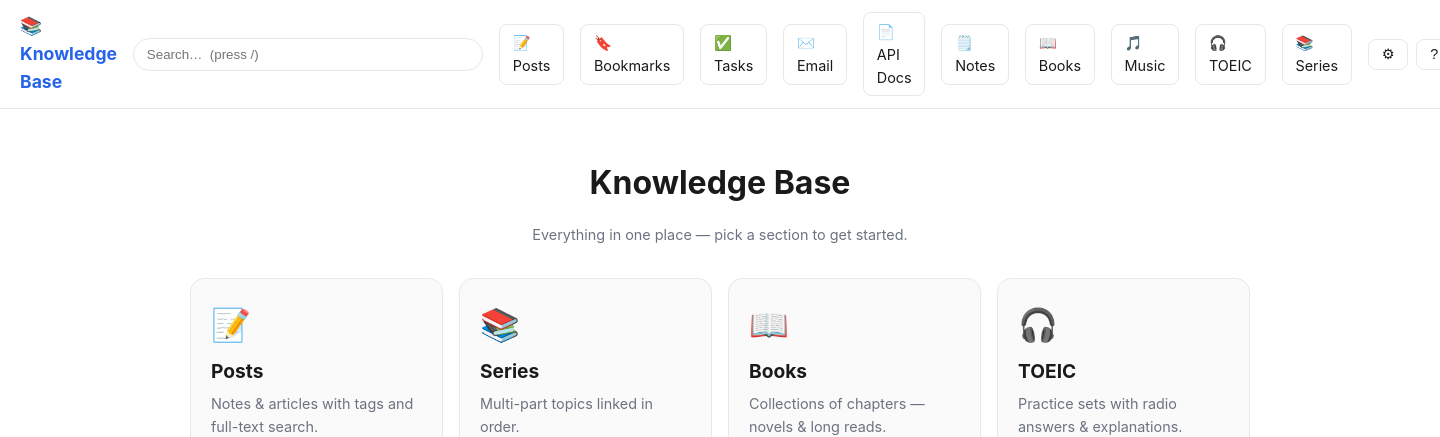
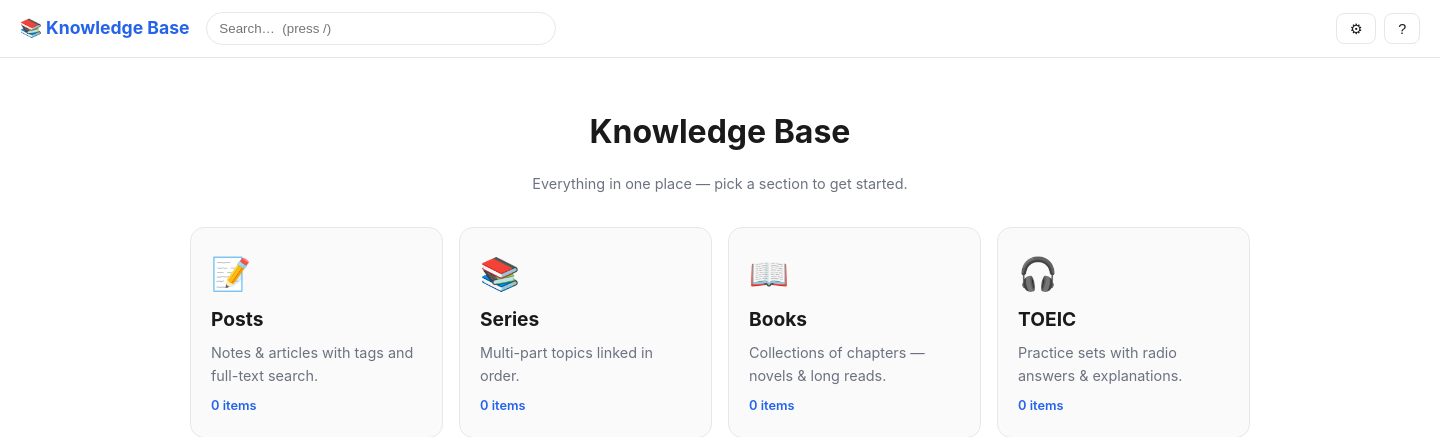
Before and after one commit to phatnguyen9722/knowledge_base_tool, a FastAPI app: page / in a window 1440 px wide. Shown: the top 437 px of the page. Run offline with FastAPI, Linux system fonts and the light colour scheme; some libraries are stand-ins or nearby versions.

Commit message:
(Fix): Enhance logic displaying header apps

```diff
--- a/templates/base.html
+++ b/templates/base.html
@@ -56,16 +56,18 @@
       </form>
       <div id="search-results" class="search-results" hidden></div>
     </div>
-    <a class="btn" data-feature-app="posts"    data-header-app="posts"    href="/posts"><span class="app-icon" data-app="posts">📝</span> Posts</a>
-    <a class="btn" data-feature-app="bookmarks" data-header-app="bookmarks" href="/bookmarks"><span class="app-icon" data-app="bookmarks">🔖</span> Bookmarks</a>
-    <a class="btn" data-feature-app="tasks" data-header-app="tasks" href="/tasks"><span class="app-icon" data-app="tasks">✅</span> Tasks</a>
-    <a class="btn" data-feature-app="emails" data-header-app="emails" href="/emails"><span class="app-icon" data-app="emails">✉️</span> Email</a>
-    <a class="btn" data-feature-app="api-docs" data-header-app="api-docs" href="/api-docs"><span class="app-icon" data-app="api-docs">📄</span> API Docs</a>
-    <a class="btn" data-feature-app="notes"    data-header-app="notes"    href="/notes"><span class="app-icon" data-app="notes">🗒️</span> Notes</a>
-    <a class="btn" data-feature-app="books"    data-header-app="books"    href="/books"><span class="app-icon" data-app="books">📖</span> Books</a>
-    <a class="btn" data-feature-app="music"    data-header-app="music"    href="/music"><span class="app-icon" data-app="music">🎵</span> Music</a>
-    <a class="btn" data-feature-app="toeic"    data-header-app="toeic"    href="/toeic"><span class="app-icon" data-app="toeic">🎧</span> TOEIC</a>
-    <a class="btn" data-feature-app="series"   data-header-app="series"   href="/series"><span class="app-icon" data-app="series">📚</span> Series</a>
+    {% block header_apps %}
+    {% if not request.url.path.startswith('/posts') %}<a class="btn" data-feature-app="posts" data-header-app="posts" href="/posts"><span class="app-icon" data-app="posts">📝</span> Posts</a>{% endif %}
+    {% if not request.url.path.startswith('/bookmarks') %}<a class="btn" data-feature-app="bookmarks" data-header-app="bookmarks" href="/bookmarks"><span class="app-icon" data-app="bookmarks">🔖</span> Bookmarks</a>{% endif %}
+    {% if not request.url.path.startswith('/tasks') %}<a class="btn" data-feature-app="tasks" data-header-app="tasks" href="/tasks"><span class="app-icon" data-app="tasks">✅</span> Tasks</a>{% endif %}
+    {% if not request.url.path.startswith('/emails') %}<a class="btn" data-feature-app="emails" data-header-app="emails" href="/emails"><span class="app-icon" data-app="emails">✉️</span> Email</a>{% endif %}
+    {% if not request.url.path.startswith('/api-docs') %}<a class="btn" data-feature-app="api-docs" data-header-app="api-docs" href="/api-docs"><span class="app-icon" data-app="api-docs">📄</span> API Docs</a>{% endif %}
+    {% if not request.url.path.startswith('/notes') %}<a class="btn" data-feature-app="notes" data-header-app="notes" href="/notes"><span class="app-icon" data-app="notes">🗒️</span> Notes</a>{% endif %}
+    {% if not request.url.path.startswith('/books') %}<a class="btn" data-feature-app="books" data-header-app="books" href="/books"><span class="app-icon" data-app="books">📖</span> Books</a>{% endif %}
+    {% if not request.url.path.startswith('/music') %}<a class="btn" data-feature-app="music" data-header-app="music" href="/music"><span class="app-icon" data-app="music">🎵</span> Music</a>{% endif %}
+    {% if not request.url.path.startswith('/toeic') %}<a class="btn" data-feature-app="toeic" data-header-app="toeic" href="/toeic"><span class="app-icon" data-app="toeic">🎧</span> TOEIC</a>{% endif %}
+    {% if not request.url.path.startswith('/series') %}<a class="btn" data-feature-app="series" data-header-app="series" href="/series"><span class="app-icon" data-app="series">📚</span> Series</a>{% endif %}
+    {% endblock %}
     <!-- Fixed right-side controls — never move regardless of feature visibility -->
     <div class="topbar-fixed">
       <button class="btn btn-ghost" id="settings-btn" title="Settings" aria-label="Settings">⚙</button>
--- a/templates/home.html
+++ b/templates/home.html
@@ -1,5 +1,7 @@
 {% extends "base.html" %}
 {% block title %}Home – Knowledge Base{% endblock %}
+
+{% block header_apps %}{% endblock %}
 
 {% block content %}
   <div class="home-hero">
```
Also changed, not shown: ai-scratch/reports/05_07_2026_header_app_visibility_logic.md (added, +30 -0 lines).
